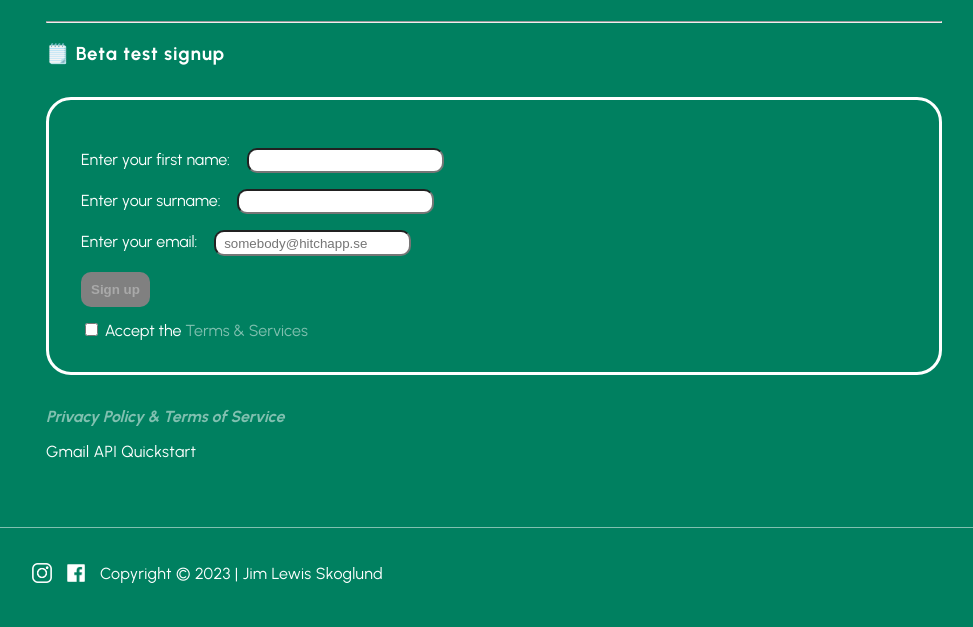
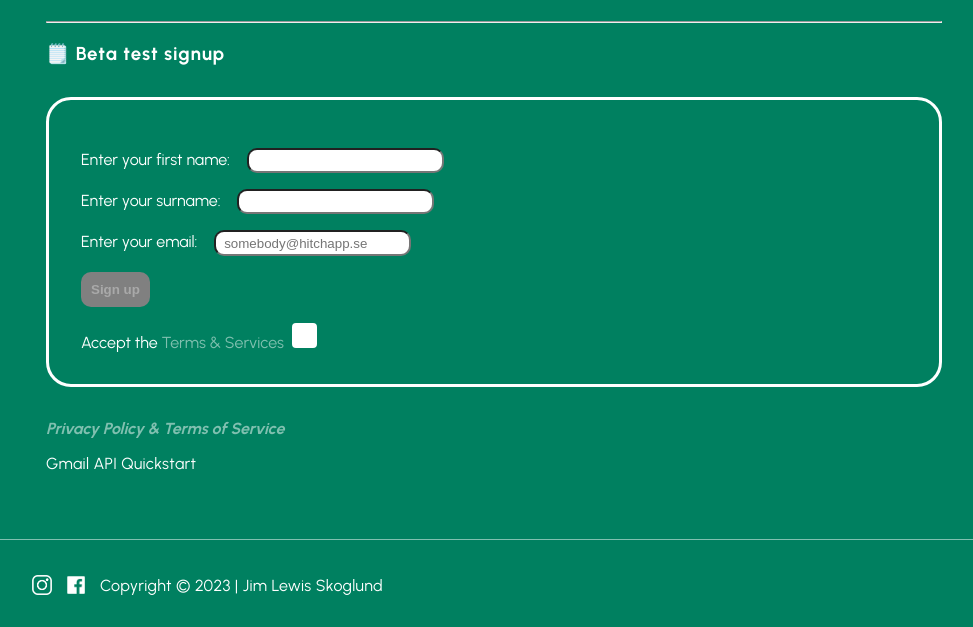
Before and after one commit to Timearchitect/Hitch_website, a website with bundled scripts: page index.html in a window 1280 px wide. Shown: the part 822-1449 px from the top of the page, without its empty margins (146-1119 px from the left). Built offline with nearby package versions, Linux system fonts and the light colour scheme; some packages are replaced by stand-ins of ours; a script that the page names is missing.

Commit message:
custom tick box

```diff
--- a/index.html
+++ b/index.html
@@ -58,8 +58,14 @@
                     <input type="submit" value="Sign up" id="signup-button" disabled />
                 </div>
                 <div>
-                    <input id="termsCheckbox" name="accept terms" type="checkbox" />
+                    <!-- <input  name="accept terms" type="checkbox" /> -->
                     <label for="accept terms">Accept the <a id="inlineLink" href="privacyPolicy.html">Terms & Services</a></label>
+                    <label class="checkbox">
+                        <input id="termsCheckbox" type="checkbox" />
+                        <span></span>
+                    </label>
+
+
                 </div>
             </form>
 
--- a/userAgentOverride.css
+++ b/userAgentOverride.css
@@ -17,3 +17,75 @@ input[type="submit"]:hover {
     background-color:rgba(255, 255, 255, 0.415);
 
 }
+
+
+label{
+}
+
+input[type="checkbox"]:checked {
+    appearance:initial;
+    -webkit-appearance: initial;
+    background: rgba(0, 0, 0, 0);
+    top: 0.9rem;
+    left: 0.4ex;
+    accent-color: var(--themeColor);
+    border-top: none;
+    border-right: none;
+
+ }
+/*  input[type="checkbox"]{
+    width: 1rem;
+    height: 1rem;
+    margin-top:1rem;
+    border-radius: 25%;
+    appearance: none;
+    -webkit-appearance: none;
+    background-color:rgba(213, 212, 212, 0.415) !important;
+}
+ */
+
+.checkbox {
+    display: inline-flex;
+    cursor: pointer;
+    position: relative;
+}
+
+/* .checkbox > span {
+    color: #ffffff;
+    margin-top:0.6rem;
+    padding: 0.5rem 0.25rem;
+} */
+
+.checkbox > input {
+    height: 25px;
+    width: 25px;
+    -webkit-appearance: none;
+    -moz-appearance: none;
+    -o-appearance: none;
+    appearance: none;
+    border: 2px solid #ffffff;
+    border-radius: 4px;
+    outline: none;
+    transition-duration: 0.3s;
+    background-color: #ffffff;
+    cursor: pointer;
+  }
+
+.checkbox > input:checked {
+    border: 2px solid var(--transparent_white);
+    background-color: var(--themeColor);
+}
+
+.checkbox > input:checked + span::before {
+    content: '\2713';
+    display: block;
+    text-align: center;
+    color: #ffffff;
+    position: absolute;
+    left: 0.7rem;
+    top: 1rem;
+}
+
+.checkbox > input:active {
+    border: 2px solid #34495E;
+}
```
